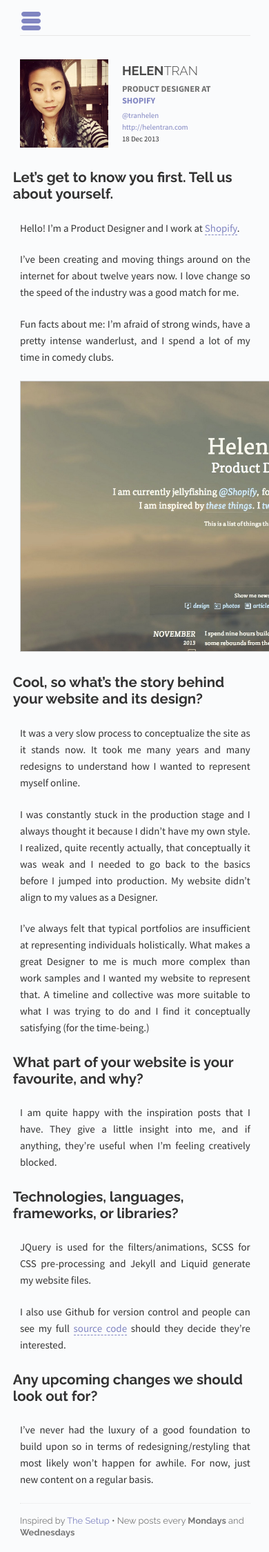
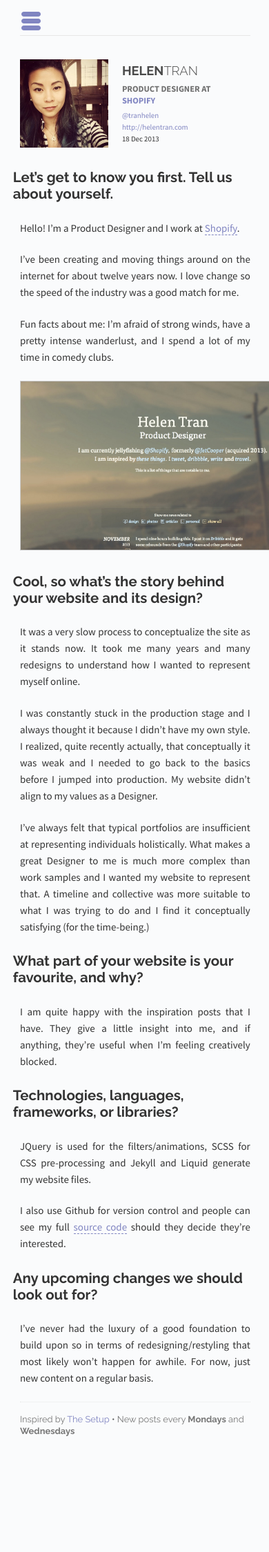
Before and after one commit to the-development/thedevelopment, a Jekyll site: the page built from index.html, in a window 390 px wide. Shown: the whole page at 69% size. Built offline with Jekyll 4.4.1, drawn with Linux system fonts in a browser that asks for light colours; Markdown is read by kramdown in place of the engine named in the settings.

Commit message:
Responsive screenshot - temporary

```diff
--- a/css/responsive.css
+++ b/css/responsive.css
@@ -23,6 +23,10 @@
 
   #name {
     font-size: 2.5em;
+  }
+
+  .post p img {
+    max-width: 650px;
   }
 
   .header {
@@ -57,6 +61,18 @@
   #info-links .separator,
   .footer .separator {
     display: none;
+  }
+}
+
+@media (max-width:910px) {
+  .post p img {
+    max-width: 550px;
+  }
+}
+
+@media (max-width:800px) {
+  .post p img {
+    max-width: 450px;
   }
 }
 
```
